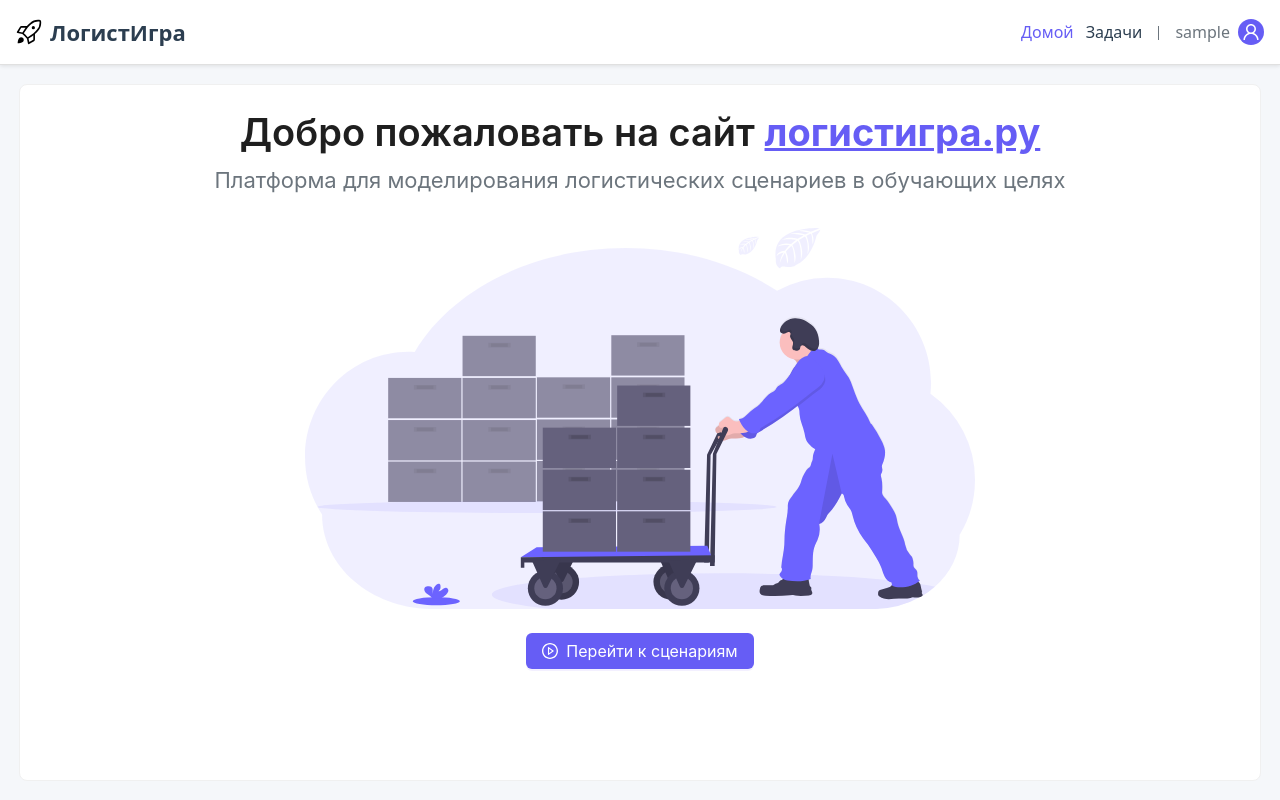
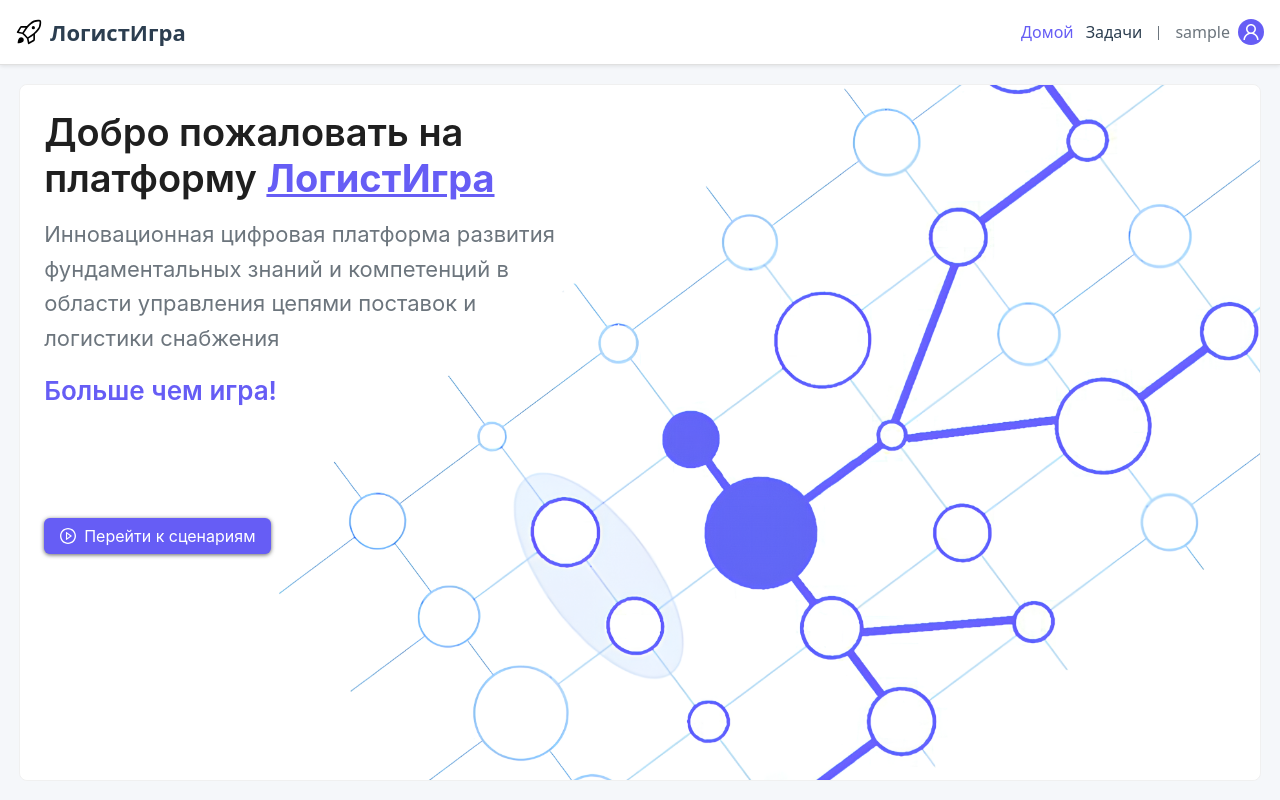
Before and after one commit to natsu-hsr/secret-games, a React (Vite) app: page / in a window 1280 px wide. Built offline with nearby package versions, Linux system fonts and the light colour scheme; sample sign-in values are in the browser's storage.

Commit message:
- redesigned home page, added chart axis labels, changed some styles

```diff
--- a/src/components/task-content/components/linear-chart/linear-chart.tsx
+++ b/src/components/task-content/components/linear-chart/linear-chart.tsx
@@ -1,3 +1,4 @@
+import Title from 'antd/es/typography/Title';
 import {
   ResponsiveContainer,
   LineChart,
@@ -45,11 +46,16 @@ export const LinearChart = () => {
       }}
     >
       <div className={styles.container}>
+        <Title level={4} className={styles.title}>Клиентский спрос</Title>
         <ResponsiveContainer className={styles['chart-container']}>
-          <LineChart data={chartData}>
+          <LineChart data={chartData} margin={{top: 8, right: 16, bottom: 20, left: -10}}>
             <CartesianGrid strokeDasharray="3 3" />
-            <XAxis dataKey="name" />
-            <YAxis />
+            <XAxis
+              dataKey="name"
+              tickMargin={2}
+              label={{value: 'Период, дн', position: 'bottom', offset: 2}}
+            />
+            <YAxis label={{value: 'Спрос, шт', angle: -90, position: 'insideLeft', offset: 15}} />
             <Tooltip />
             {lineIds?.map((id, idx) => (
               <Line
--- a/src/components/task-content/components/linear-chart/styles.module.scss
+++ b/src/components/task-content/components/linear-chart/styles.module.scss
@@ -1,5 +1,4 @@
 @use '/src/shared/styles/common.scss' as *;
-@use '/src/shared/styles/mixins.scss' as *;
 
 .container {
   width: 100%;
@@ -11,8 +10,10 @@
 }
 
 .chart-container {
-  width: 100%;
-  height: 100%;
   min-height: inherit;
-  margin-left: -30px;
 }
+
+.title {
+  margin: 0 !important;
+  margin-bottom: $margin-base !important;
+}
--- a/src/components/task-content/components/task-form/header/header-generator/styles.module.scss
+++ b/src/components/task-content/components/task-form/header/header-generator/styles.module.scss
@@ -35,7 +35,7 @@
       margin-bottom: 0;
     }
     .ant-statistic-content {
-      font-size: 22px;
+      font-size: 18px;
       .ant-statistic-content-value {
         word-break: break-word;
       }
--- a/src/components/task-content/components/task-title/task-title.tsx
+++ b/src/components/task-content/components/task-title/task-title.tsx
@@ -53,14 +53,20 @@ export const TaskTitle = () => {
 
   return (
     <div className={styles.container}>
-      <Flex justify='space-between' align='center'>
+      <Flex
+        justify='space-between'
+        align='center'
+        wrap
+        gap={8}
+      >
         <Title className={styles.title} level={2}>{info?.title ?? 'Задание'}</Title>
         <Button
           className={styles.submit}
           type='primary'
           onClick={handleClick}
+          size='large'
         >
-          Завершить
+          Завершить задание
         </Button>
       </Flex>
       {info?.description && (
--- a/src/pages/home-page/home-page.tsx
+++ b/src/pages/home-page/home-page.tsx
@@ -9,31 +9,29 @@ import {PageLayout} from '@components/page-layout';
 
 import styles from './styles.module.scss';
 
-import logisticsImage from '@assets/logistics_banner.svg';
-
-
 export const HomePage = () => {
   const navigate = useNavigate();
 
   return (
     <PageLayout fullSize>
+      <div className={styles.bg} />
       <Flex
+        className={styles.container}
         vertical
-        align='center'
+        align='start'
         justify='start'
-        gap={8}
+        gap={16}
       >
         <Title level={1} className={styles.title}>
-          Добро пожаловать на сайт <span className={styles.name}>логистигра.ру</span>
+          Добро пожаловать на платформу <span className={styles.name}>ЛогистИгра</span>
         </Title>
         <Paragraph className={styles.subtitle}>
-          Платформа для моделирования логистических сценариев в обучающих целях
+          Инновационная цифровая платформа развития фундаментальных знаний
+           и компетенций в области управления цепями поставок и логистики снабжения
         </Paragraph>
-        <img
-          className={styles.banner}
-          src={logisticsImage}
-          alt="Logistics"
-        />
+        <Paragraph className={styles.attention}>
+          Больше чем игра!
+        </Paragraph>
         <Button
           className={styles.button}
           type="primary"
--- a/src/pages/home-page/styles.module.scss
+++ b/src/pages/home-page/styles.module.scss
@@ -1,12 +1,17 @@
 @use '/src/shared/styles/colors.scss' as *;
 @use '/src/shared/styles/common.scss' as *;
 
+.container {
+  position: relative;
+  max-width: 50%;
+}
+
 .title {
-  text-align: center;
   font-size: 28px;
   font-weight: 700;
   margin: 0;
   color: $text-dark;
+  backdrop-filter: blur(10px);
 }
 
 .name {
@@ -16,19 +21,75 @@
 }
 
 .subtitle {
-  text-align: center;
   font-size: 22px;
-  margin-bottom: $margin-lg;
+  margin-bottom: 0 !important;
   color: $secondary-color;
+  max-width: 90%;
 }
 
-.banner {
-  width: 90%;
-  max-width: 670px;
+.attention {
+  font-size: 26px;
+  color: $primary-color;
+  font-weight: 600;
+}
+
+.bg {
+  position: absolute;
+  width: 100%;
+  height: 100%;
+  top: 0;
+  left: 0;
+  border-radius: $border-radius;
+  background: url('/src/assets/home_bg.webp');
+  background-size: cover;
+  background-repeat: no-repeat;
+  background-position: center center;
 }
 
 .button {
   font-size: 16px;
   height: 36px;
-  margin-top: $margin-base;
+  margin-top: 4rem;
+  box-shadow: 0 1px 4px rgba(0, 0, 0, 0.6);
 }
+
+// =========== media =========== //
+
+@media (max-width: 991.5px) {
+  .title {
+    font-size: 34px !important;
+  }
+  .subtitle {
+    font-size: 20px
+  }
+}
+
+@media (max-width: 576px) {
+  .container {
+    align-items: center;
+    max-width: 100%;
+  }
+  .bg {
+    filter: blur(4px);
+  }
+  .button {
+    margin-top: 0;
+  }
+  .title {
+    font-size: 30px !important;
+    text-align: center;
+  }
+  .subtitle {
+    text-align: center;
+    font-size: 18px
+  }
+}
+
+@media (max-width: 320px) {
+  .title {
+    font-size: 26px !important;
+  }
+  .subtitle {
+    font-size: 16px
+  }
+}
--- a/src/store/slices/task-slice/task-slice-types.ts
+++ b/src/store/slices/task-slice/task-slice-types.ts
@@ -51,6 +51,7 @@ export type RawChartPoint = {
   Time_Value: number;
   Demand: string;
   Knot_ID: string;
+  Knot_Name: string;
 };
 export type RawChartPoints = RawChartPoint[];
 
--- a/src/store/slices/task-slice/task-slice-utils.ts
+++ b/src/store/slices/task-slice/task-slice-utils.ts
@@ -31,6 +31,7 @@ export const convertRawTableData = ({rawData}: ConvertRawTableDataArgs): TableDa
     key: k,
     dataIndex: k,
     title: v,
+    align: 'center',
   }));
 
   const convertedData = rawData.map((rd, i) => ({
@@ -123,8 +124,8 @@ export const convertRawChartData = ({data}: ConvertRawChartDataArgs): ChartLines
 
   const hasFewCharts = (() => {
     const s = new Set<string>();
-    for (const {Knot_ID} of data) {
-      s.add(String(Knot_ID));
+    for (const {Knot_Name} of data) {
+      s.add(String(Knot_Name));
       if (s.size >= 2) return true;   // ранний выход
     }
     return false;
@@ -136,10 +137,10 @@ export const convertRawChartData = ({data}: ConvertRawChartDataArgs): ChartLines
   }
 
   data
-    .filter(rf => rf.Knot_ID !== TOTAL_ID)
+    .filter(rf => rf.Knot_Name !== TOTAL_ID)
     .forEach(rf => {
       // id кривой
-      const id = rf.Knot_ID;
+      const id = rf.Knot_Name;
       // значение по x
       const name = String(rf.Time_Value);
       // значение по y
```
Also changed, not shown: src/assets/home_bg.webp (added), src/assets/logistics_banner.svg (deleted), src/components/task-content/components/linear-chart/use-chart-data-loader.ts (renamed from src/components/task-content/components/linear-chart/use-chart-data-loader.tsx).
